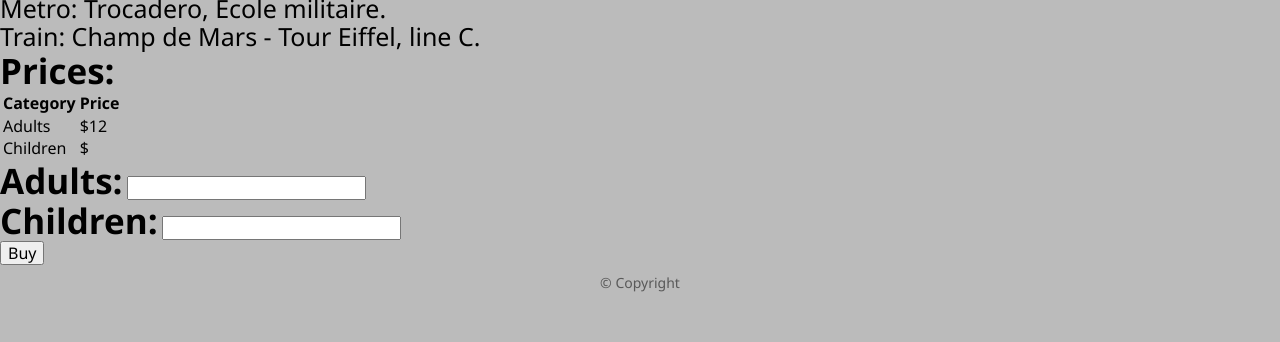
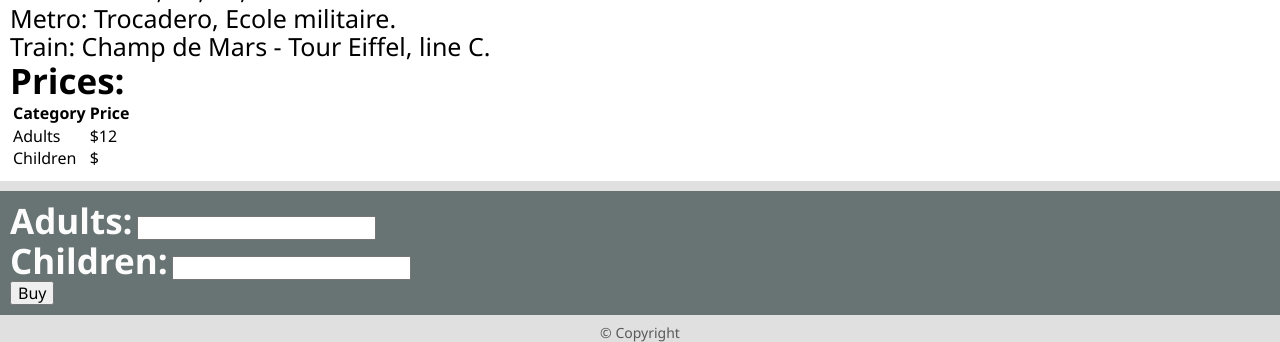
Before and after one commit to yurilov/js-learning, a website: page index.html in a window 1280 px wide. Shown: the part 692-1034 px from the top of the page. Before the commit the page ends 984 px from the top, so only its background shows below. Drawn offline with nearby package versions, Linux system fonts and the light colour scheme.

Commit message:
added colors

```diff
--- a/css/style.css
+++ b/css/style.css
@@ -24,7 +24,7 @@ ul {
 
 body {
   font-family: "Segoe UI", Tahoma, Geneva, Verdana, sans-serif;
-  background-color: #bbb;
+  background-color: #e0e0e0;
 }
 
 .container {
@@ -35,6 +35,7 @@ body {
 
 .section {
   padding: 10px;
+  background-color: #fff;
 }
 
 .section__heading {
@@ -54,6 +55,12 @@ body {
   font-weight: 500;
 }
 
+.tickets {
+  background-color: #687373;
+  margin-top: 10px;
+  color: #fcfcfc;
+}
+
 footer {
   color: #595959;
   font-size: 14px;
--- a/index.html
+++ b/index.html
@@ -12,7 +12,7 @@
 </head>
 <body>
   <div id="app"></div>
-    <section>
+    <section class="section">
       <div class="container">
         <h1 class='section__heading'>The Eiffel Tower</h1>
         <a href="https://sololearnassets.azureedge.net/eiffel-tower.jpg" class="section__lik" target="_blank">
@@ -48,7 +48,7 @@
         </table>
       </div>
     </section>
-    <section>
+    <section class="section tickets">
       <div class="container">
         <form>
           <label for="adults" class="section__text">Adults:</label>
--- a/tsconfig.json
+++ /dev/null
@@ -1,5 +0,0 @@
-{
-  "compilerOptions": {
-    "target": "esnext"
-  }
-}
```
